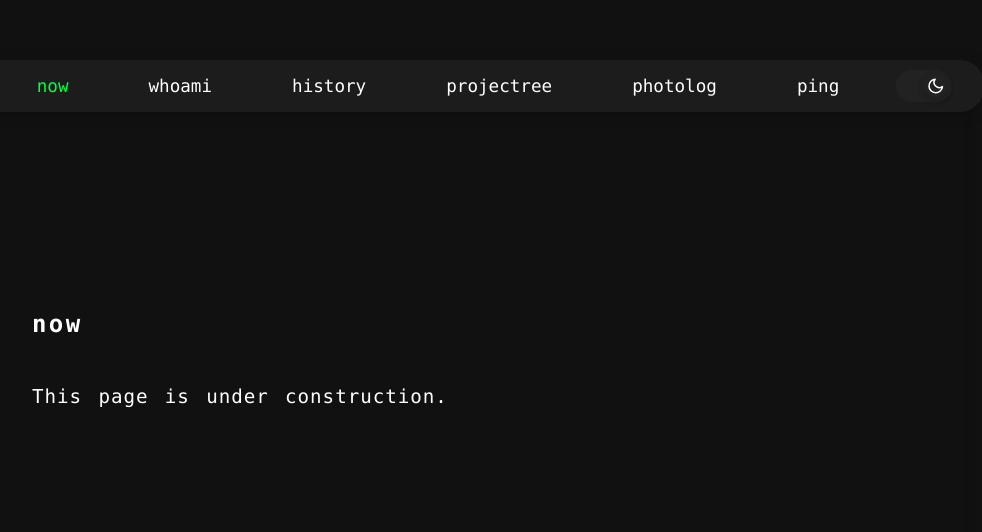
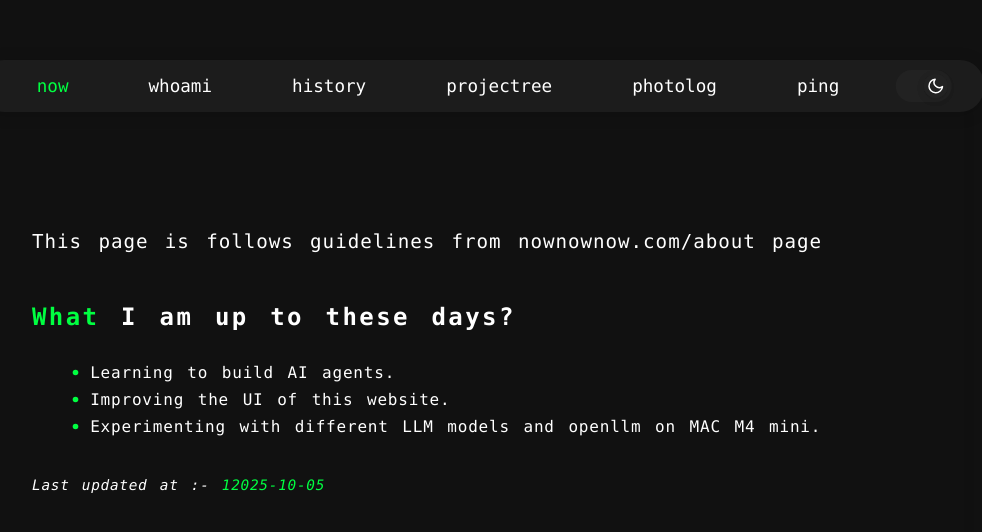
Before and after one commit to akshitdesai/akshitdesai.github.io, a React (Create React App) app: page /now in a window 1280 px wide. Shown: the top 532 px of the page, without its empty margins (158-1140 px from the left). Built offline with nearby package versions, Linux system fonts and the light colour scheme.

Commit message:
fixed now page and added components

```diff
--- a/src/pages/AboutMe.tsx
+++ b/src/pages/AboutMe.tsx
@@ -29,11 +29,13 @@ const AboutMe = () => (
     <h2><span className="secondary-text">If</span> not in front of a terminal, I'm,</h2>
     <div>
       <ul className="activities-list">
-  <li className="activity-item"><span className="secondary-text" style={{display: 'inline-flex', alignItems: 'center', height: '1em', marginRight: '0.5em'}}><svg width="10" height="10" viewBox="0 0 10 10" style={{display: 'block', transform: 'translateY(6px)'}}><circle cx="5" cy="5" r="4" fill="currentColor" /></svg></span>Hiking and exploring trails ⛰️.</li>
-  <li className="activity-item"><span className="secondary-text" style={{display: 'inline-flex', alignItems: 'center', height: '1em', marginRight: '0.5em'}}><svg width="10" height="10" viewBox="0 0 10 10" style={{display: 'block', transform: 'translateY(6px)'}}><circle cx="5" cy="5" r="4" fill="currentColor" /></svg></span>Chasing sunsets 🌅.</li>
-  <li className="activity-item"><span className="secondary-text" style={{display: 'inline-flex', alignItems: 'center', height: '1em', marginRight: '0.5em'}}><svg width="10" height="10" viewBox="0 0 10 10" style={{display: 'block', transform: 'translateY(6px)'}}><circle cx="5" cy="5" r="4" fill="currentColor" /></svg></span>Getting lost in nature with a camera 📷.</li>
+  <li className="activity-item"><span className="secondary-text" style={{display: 'inline-flex', alignItems: 'center', height: '1em', marginRight: '0.7em'}}><svg width="7" height="7" viewBox="0 0 10 10" style={{display: 'block', transform: 'translateY(6px)'}}><circle cx="5" cy="5" r="4" fill="currentColor" /></svg></span>Hiking and exploring trails ⛰️.</li>
+  <li className="activity-item"><span className="secondary-text" style={{display: 'inline-flex', alignItems: 'center', height: '1em', marginRight: '0.7em'}}><svg width="7" height="7" viewBox="0 0 10 10" style={{display: 'block', transform: 'translateY(6px)'}}><circle cx="5" cy="5" r="4" fill="currentColor" /></svg></span>Chasing sunsets 🌅.</li>
+  <li className="activity-item"><span className="secondary-text" style={{display: 'inline-flex', alignItems: 'center', height: '1em', marginRight: '0.7em'}}><svg width="7" height="7" viewBox="0 0 10 10" style={{display: 'block', transform: 'translateY(6px)'}}><circle cx="5" cy="5" r="4" fill="currentColor" /></svg></span>Getting lost in nature with a camera 📷.</li>
       </ul>
-    </div>    <h3><span className="secondary-text">No promises</span>, I'm actually good at anything.</h3>
+    </div>
+
+    <h3><span className="secondary-text">No promises</span>, I'm actually good at anything.</h3>
   </div>
 );
 
--- a/src/pages/Now.tsx
+++ b/src/pages/Now.tsx
@@ -1,9 +1,47 @@
 import React from 'react';
+import './shared.css';
+import './history.css';
+import './aboutme.css';
 
 const Now = () => (
   <div className="section-content">
-    <h2>now</h2>
-    <p>This page is under construction.</p>
+    <p className="history-intro">
+      This page is follows guidelines from <a className="holocene-calendar" href="https://nownownow.com/about" target="_blank" rel="noopener noreferrer">nownownow.com/about</a> page
+    </p>
+    <h2><span className="secondary-text">What</span> I am up to these days?</h2>
+
+    <div>
+      <ul className="activities-list">
+        <li className="activity-item">
+          <span className="secondary-text" style={{display: 'inline-flex', alignItems: 'center', height: '1em', marginRight: '0.7em'}}>
+            <svg width="7" height="7" viewBox="0 0 10 10" style={{display: 'block', transform: 'translateY(2px)'}}>
+              <circle cx="5" cy="5" r="4" fill="currentColor" />
+            </svg>
+          </span>
+          Learning to build AI agents.
+        </li>
+        <li className="activity-item">
+          <span className="secondary-text" style={{display: 'inline-flex', alignItems: 'center', height: '1em', marginRight: '0.7em'}}>
+            <svg width="7" height="7" viewBox="0 0 10 10" style={{display: 'block', transform: 'translateY(2px)'}}>
+              <circle cx="5" cy="5" r="4" fill="currentColor" />
+            </svg>
+          </span>
+          Improving the UI of this website.
+        </li>
+        <li className="activity-item">
+          <span className="secondary-text" style={{display: 'inline-flex', alignItems: 'center', height: '1em', marginRight: '0.7em'}}>
+            <svg width="7" height="7" viewBox="0 0 10 10" style={{display: 'block', transform: 'translateY(2px)'}}>
+              <circle cx="5" cy="5" r="4" fill="currentColor" />
+            </svg>
+          </span>
+          Experimenting with different LLM models and openllm on MAC M4 mini.
+        </li>
+      </ul>
+
+    </div>
+
+  <p style={{ fontSize: '0.9em', fontStyle: 'italic', marginTop: `2em` }}> Last updated at :-<span className="secondary-text"> 12025-10-05</span></p>
+
   </div>
 );
 
--- a/src/pages/aboutme.css
+++ b/src/pages/aboutme.css
@@ -9,6 +9,7 @@
   list-style-type: none;
   display: flex;
   align-items: flex-start;
+  /* margin-bottom moved to shared.css for consistency */
 }
 
 .activity-icon {
--- a/src/pages/shared.css
+++ b/src/pages/shared.css
@@ -1,3 +1,7 @@
+/* Consistent margin for activity-item across all pages */
+.activity-item {
+	margin-bottom: 0.5em;
+}
 /* Max width for education subdesc section */
 .edu-subdesc-title {
 	max-width: 500em;
@@ -126,3 +130,11 @@
 .App.dark .holocene-calendar:hover {
 	color: #00ff41;
 }
+
+/* Secondary text color for themes */
+.App.light .secondary-text {
+	color: #a06be0;
+}
+.App.dark .secondary-text {
+	color: #00ff41;
+}
```
